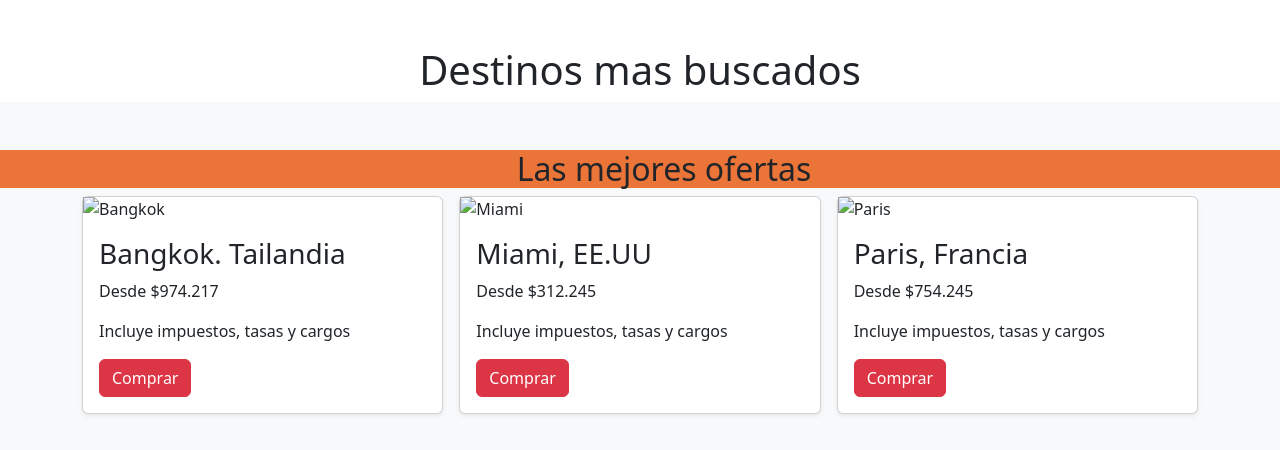
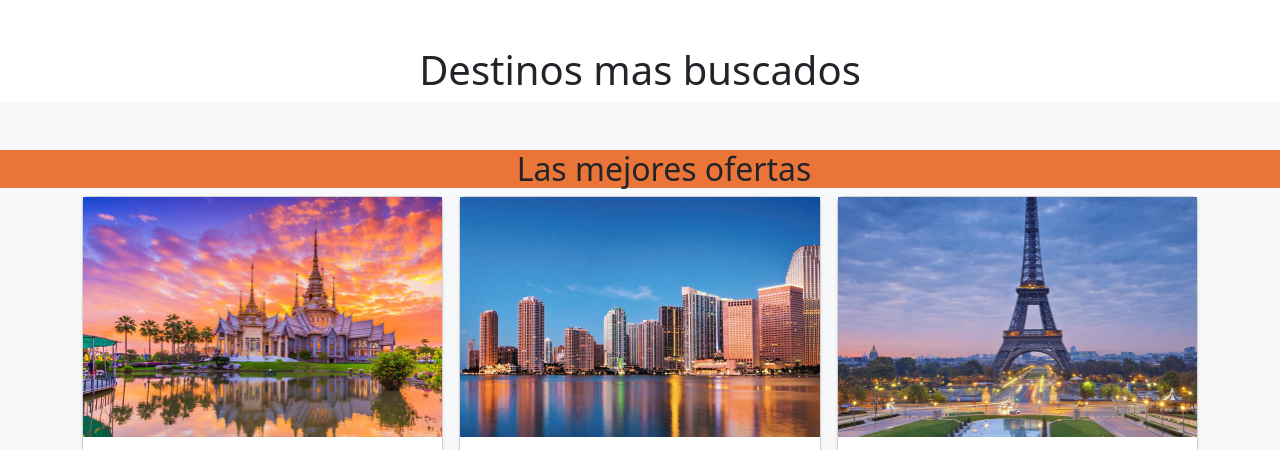
Before and after one commit to HernanPons/PF-Pons, a plain HTML site: page index.html in a window 1280 px wide. Shown: the part 722-1172 px from the top of the page. Drawn offline with nearby package versions, Linux system fonts and the light colour scheme.

Commit message:
modificacion imagenes index

```diff
--- a/index.html
+++ b/index.html
@@ -91,7 +91,7 @@
                     <div class="row row-cols-1 row-cols-sm-2 row-cols-md-3 g-3">
                         <div class="col">
                             <div class="card shadow-sm">
-                                <img src="../segunda-prentrega/Images/tailandia-pais.jpg" alt="Bangkok">
+                                <img src="./Images/tailandia-pais.jpg" alt="Bangkok">
                                 <div class="card-body">
                                    <h3>Bangkok. Tailandia</h3>
                                    <p>Desde $974.217</p>
@@ -107,7 +107,7 @@
                     </div>
                     <div class="col">
                         <div class="card shadow-sm">
-                            <img src="../segunda-prentrega/Images/miami-ee-uu.jpg" alt="Miami">
+                            <img src="./Images/miami-ee-uu.jpg" alt="Miami">
                             <div class="card-body">
                                <h3>Miami, EE.UU</h3>
                                <p>Desde $312.245</p>
@@ -123,7 +123,7 @@
                     </div>
                     <div class="col">
                         <div class="card shadow-sm">
-                            <img src="../segunda-prentrega/Images/paris-francia.jpg" alt="Paris">
+                            <img src="./Images/paris-francia.jpg" alt="Paris">
                             <div class="card-body">
                                <h3>Paris, Francia</h3>
                                <p>Desde $754.245</p>
```
